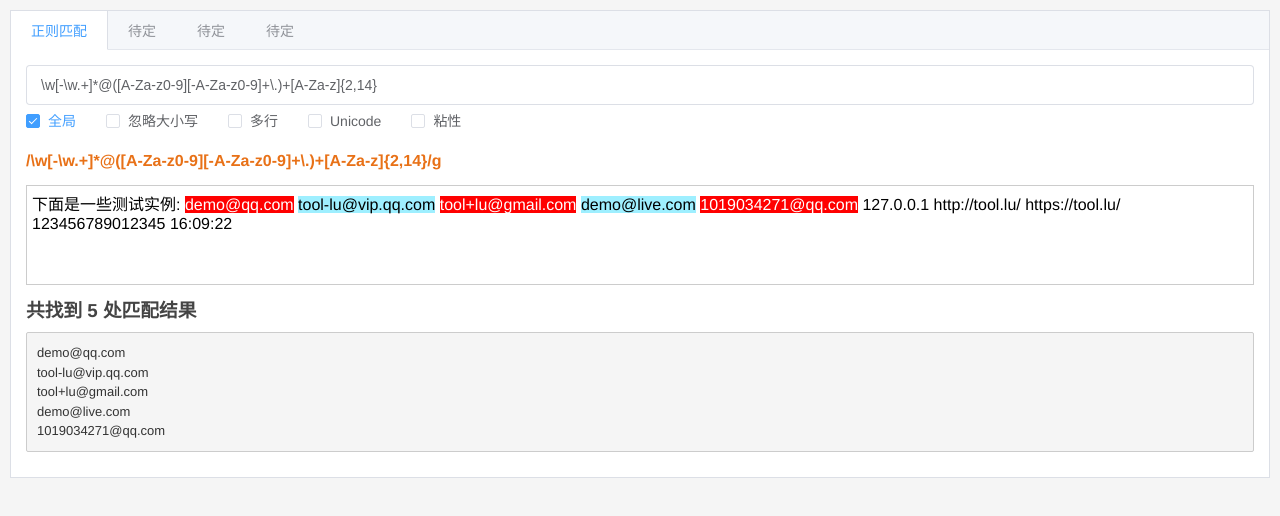
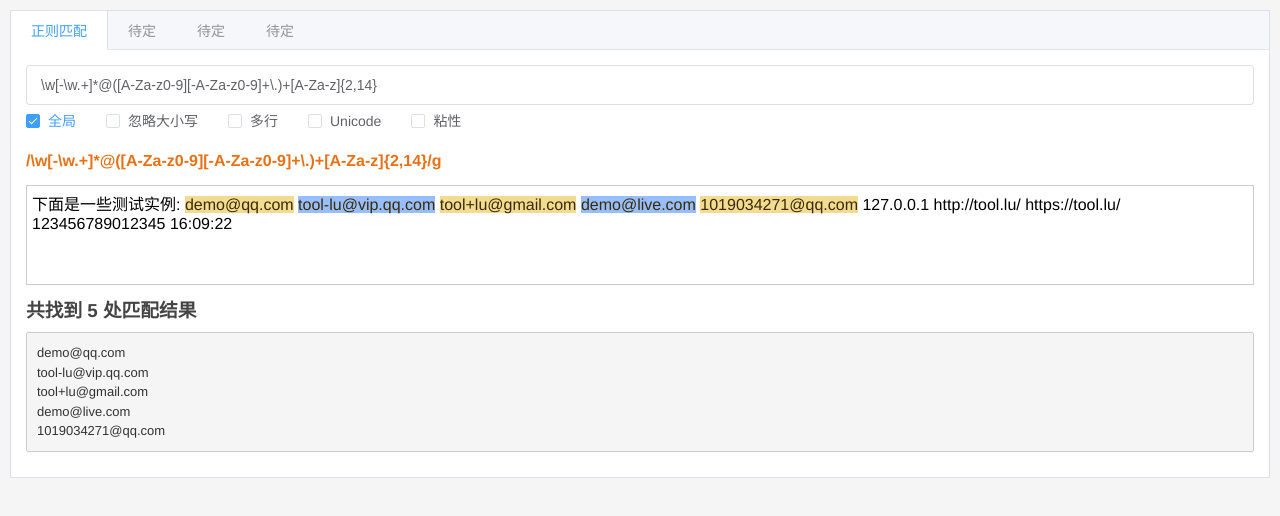
Before and after one commit to chengOnLine/utools-kits, a Vue app: page /#/home in a window 1280 px wide. Shown: the top 516 px of the page. Built offline with nearby package versions, Linux system fonts and the light colour scheme.

Commit message:
feat: 优化交互-添加换行符

```diff
--- a/src/views/home.vue
+++ b/src/views/home.vue
@@ -23,7 +23,17 @@
           </div>
 
           <!-- 文本输入框 -->
-          <div class="text-wrapper" :contenteditable="true" ref="hlTextRef" @input="regexState.handleTextInput">
+          <div
+            class="text-wrapper"
+            autocorrect="off"
+            autocapitalize="off"
+            spellcheck="false"
+            translate="no"
+            :aria-multiline="true"
+            :contenteditable="true"
+            ref="hlTextRef"
+            @input="regexState.handleTextInput"
+          >
           </div>
 
           <!-- <div v-html="matchText" ></div> -->
@@ -74,6 +84,8 @@ http://tool.lu/
           https://tool.lu/
           123456789012345
           16:09:22`,
+  placeholder: '请输入文本',
+  html: '',
   nodeList: [],
   matchPattern: ['g'],
   matchPatternList: [
@@ -104,7 +116,27 @@ https://tool.lu/
     console.log('innder' , e )
     // regexState.text = e.target.innerText?.replaceAll('\n' , '<br/>');
     regexState.text = e.target.innerText;
-    regexState.nodeList = [...e.target.childNodes];
+    let childNodes = hlTextRef.value.childNodes || [];
+    regexState.nodeList = [ ...childNodes ];
+
+    var lineNodes = document.querySelectorAll('.text-line');
+    console.log('lineNodes' , lineNodes);
+
+    Array.from(lineNodes)?.forEach( (lineNode,idx) => {
+      if( idx !== lineNodes?.length -1 ){
+        var enterNode = lineNode.querySelector('.enter-symbol');
+        if( !enterNode ){
+          var spanNode = document.createElement('span');
+          spanNode.setAttribute("contenteditable" , "false");
+          spanNode.setAttribute("class" , "enter-symbol");
+          spanNode.style.color = 'rgba(0,0,0,.25)';
+          spanNode.style.pointerEvents = 'none';
+          var textNode = document.createTextNode('↵');
+          spanNode?.appendChild(textNode);
+          lineNode?.insertBefore(spanNode , lineNode.children[0]);
+        }
+      }
+    })
     // console.log("regexState.text" , regexState.text)
     // nextTick(() => {
     //   if( hlTextRef.value ){
@@ -120,10 +152,10 @@ https://tool.lu/
 })
 
 watchEffect( () => {
-  console.log("watchEffect")
+  // console.log("watchEffect")
   let regex;
   function match(){
-    console.log("arguments" , arguments)
+    // console.log("arguments" , arguments)
     flag = true;
     let mText = arguments[0];
     let offset = arguments[arguments.length-3];
@@ -153,7 +185,7 @@ watchEffect( () => {
 
   }
 
-  console.log("<------------------------------------start------------------------------------------>")
+  // console.log("<------------------------------------start------------------------------------------>")
   let flag = false;
   let typeList = regexState.hightlightTypeList || [];
   regexState.hightlightTypeIndex = 0;
@@ -166,10 +198,10 @@ watchEffect( () => {
   if( hlTextRef.value ){
     // let childNodes = hlTextRef.value.childNodes;
     let childNodes = regexState.nodeList || [];
-    console.log("childnOde" , childNodes.length)
+    // console.log("childnOde" , childNodes.length)
     let lines = [];
     Array.from(childNodes)?.map( node => {
-      console.log( 'node' ,node , node.nodeType , node.nodeValue)
+      // console.log( 'node' ,node , node.nodeType , node.nodeValue)
       const { nodeType } = node;
       if( nodeType === 1 && node.childNodes?.length > 0 ){
         lines.push(node.childNodes[0]?.nodeValue);
@@ -177,20 +209,35 @@ watchEffect( () => {
         lines.push(node?.nodeValue)
       }
     })
-    console.log("lines" , lines.length , lines );
+    // console.log("lines" , lines.length , lines );
     lines?.forEach( (line,idx) => {
       if( line && ( regexState.matchPattern?.indexOf('g') != -1 || !flag ) ){
         line?.replace(regex , (...args) => { match(...args , idx ) } );
       }
     })
   }
-  console.log("<------------------------------------end------------------------------------------>")
+  // console.log("<------------------------------------end------------------------------------------>")
 })
+
+function createPlaceholderNode(){
+    var lineDivNode = document.createElement('div');
+    var placeholderSpanNode = document.createElement('span');
+    var placeholderTextNode = document.createTextNode(regexState.placeholder);
+    lineDivNode.setAttribute('class' , 'text-line');
+    placeholderSpanNode.setAttribute("contenteditable" , "false");
+    placeholderSpanNode.style.pointerEvents = 'none';
+    placeholderSpanNode.appendChild(placeholderTextNode);
+    lineDivNode.appendChild(placeholderSpanNode);
+    hlTextRef.value?.appendChild(lineDivNode);
+}
 
 onMounted(() => {
   if(hlTextRef.value){
+    var lineDivNode = document.createElement('div');
     var textNode = document.createTextNode(regexState.text);
-    hlTextRef.value?.appendChild(textNode);
+    lineDivNode.setAttribute('class' , 'text-line');
+    lineDivNode?.appendChild(textNode);
+    hlTextRef.value?.appendChild(lineDivNode);
     regexState.nodeList = hlTextRef.value?.childNodes || [];
   }
 })
@@ -238,14 +285,14 @@ onMounted(() => {
 
   /* 描述每种高亮方式的CSS特性 */
   ::highlight(type-a) {
-    background-color: #ff0000;
-    color: white;
+    background-color: #f3db90;
+    color: #382c06;
   }
 
   /* 描述每种高亮方式的CSS特性 */
   ::highlight(type-b) {
-    background-color: #9EEFFF;
-    color: black;
+    background-color: #99beff;
+    color: #382c06;
   }
 }
 </style>
```
Also changed, not shown: 1 other file (tests, documents, lock files or other folders). Lines whose indentation alone changed are shown as unchanged.
